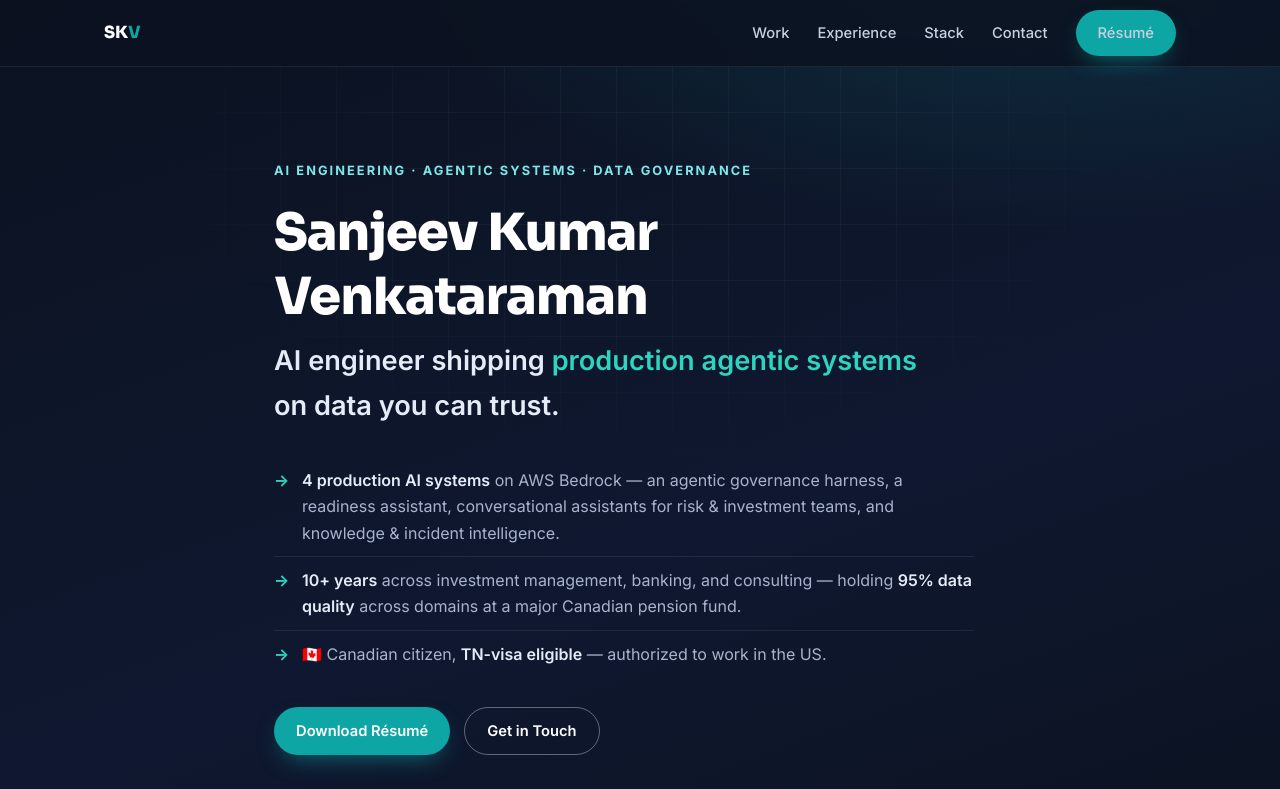
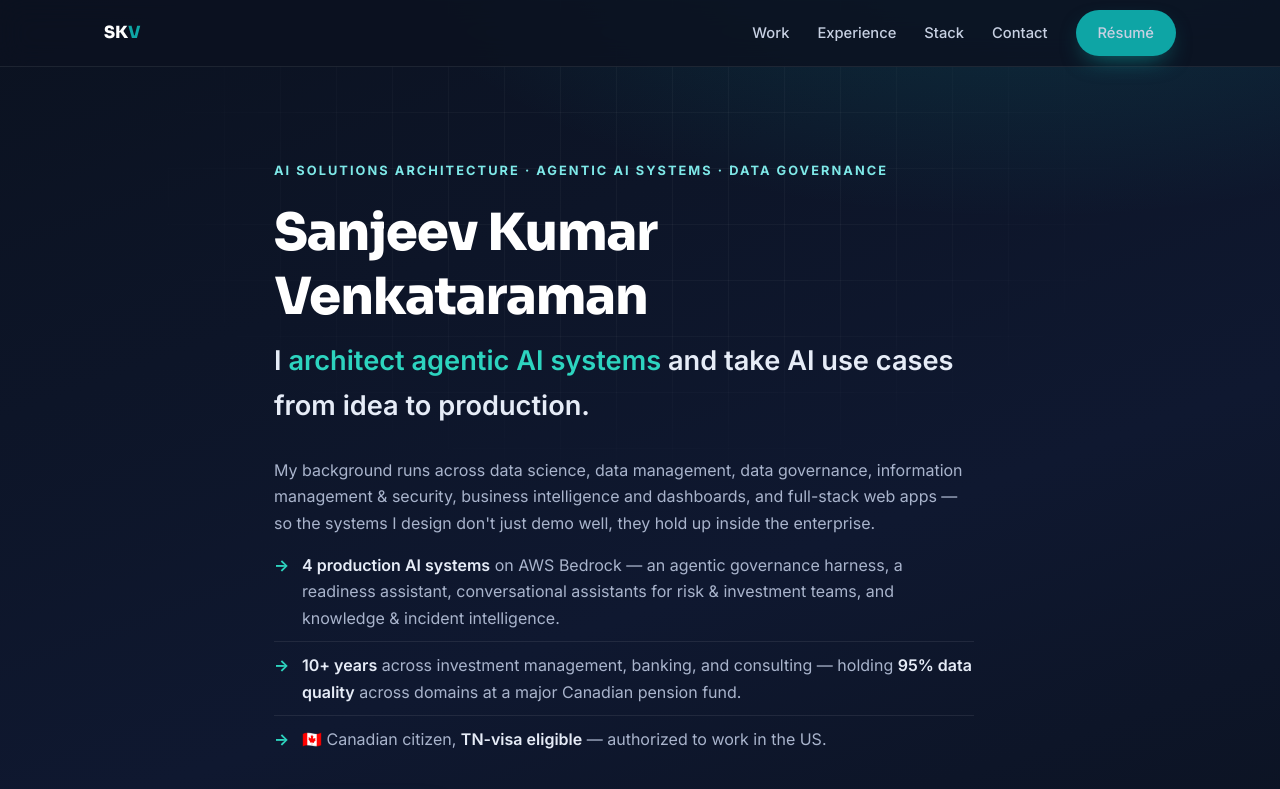
Before and after one commit to sanjeevkvenkat/sanjeevkvenkat.github.io, a plain HTML site: page index.html in a window 1280 px wide. Shown: the top 789 px of the page. Drawn offline with Linux system fonts and the light colour scheme.

Commit message:
Reposition as AI Solutions Architect

```diff
--- a/index.html
+++ b/index.html
@@ -3,8 +3,8 @@
 <head>
 <meta charset="UTF-8">
 <meta name="viewport" content="width=device-width, initial-scale=1.0">
-<title>Sanjeev Kumar Venkataraman — AI Engineer, Agentic AI & Data Governance</title>
-<meta name="description" content="Sanjeev Kumar Venkataraman — AI engineer shipping production agentic systems on governed data. AWS Bedrock, LangGraph, RAG, multi-agent systems. Toronto. TN-visa eligible.">
+<title>Sanjeev Kumar Venkataraman — AI Solutions Architect, Agentic AI & Data</title>
+<meta name="description" content="Sanjeev Kumar Venkataraman — AI solutions architect designing agentic AI systems and driving AI use cases to production. Data science, governance, BI, full-stack. Toronto. TN-visa eligible.">
 <link rel="preconnect" href="https://fonts.googleapis.com">
 <link rel="preconnect" href="https://fonts.gstatic.com" crossorigin>
 <link href="https://fonts.googleapis.com/css2?family=Inter:wght@400;500;600;700;800&family=Sora:wght@600;700;800&display=swap" rel="stylesheet">
@@ -43,6 +43,7 @@ nav{position:fixed;top:0;left:0;right:0;z-index:50;background:rgba(11,18,32,.82)
 .hero h1{font-size:clamp(2.2rem,4.6vw,3.2rem);font-weight:800;margin-bottom:10px}
 .hero .statement{font-size:clamp(1.25rem,2.6vw,1.7rem);font-weight:600;color:#e6ecf7;max-width:680px;margin-bottom:28px}
 .hero .statement em{font-style:normal;color:#2dd4bf}
+.hero .scope{color:#a9b4cc;max-width:700px;margin-bottom:6px;font-size:1rem}
 .proof{list-style:none;max-width:700px;margin-bottom:14px}
 .proof li{position:relative;padding:10px 0 10px 28px;color:#a9b4cc;font-size:1rem;border-bottom:1px solid rgba(255,255,255,.08)}
 .proof li:last-child{border:0}
@@ -133,9 +134,10 @@ footer{padding:26px 0;text-align:center;color:#7b87a0;font-size:.85rem;backgroun
 
 <header class="hero" id="top">
   <div class="wrap-narrow hero-in">
-    <div class="kicker">AI Engineering · Agentic Systems · Data Governance</div>
+    <div class="kicker">AI Solutions Architecture · Agentic AI Systems · Data Governance</div>
     <h1>Sanjeev Kumar Venkataraman</h1>
-    <div class="statement">AI engineer shipping <em>production agentic systems</em> on data you can trust.</div>
+    <div class="statement">I <em>architect agentic AI systems</em> and take AI use cases from idea to production.</div>
+    <p class="scope">My background runs across data science, data management, data governance, information management &amp; security, business intelligence and dashboards, and full-stack web apps — so the systems I design don't just demo well, they hold up inside the enterprise.</p>
     <ul class="proof">
       <li><b>4 production AI systems</b> on AWS Bedrock — an agentic governance harness, a readiness assistant, conversational assistants for risk &amp; investment teams, and knowledge &amp; incident intelligence.</li>
       <li><b>10+ years</b> across investment management, banking, and consulting — holding <b>95% data quality</b> across domains at a major Canadian pension fund.</li>
```
